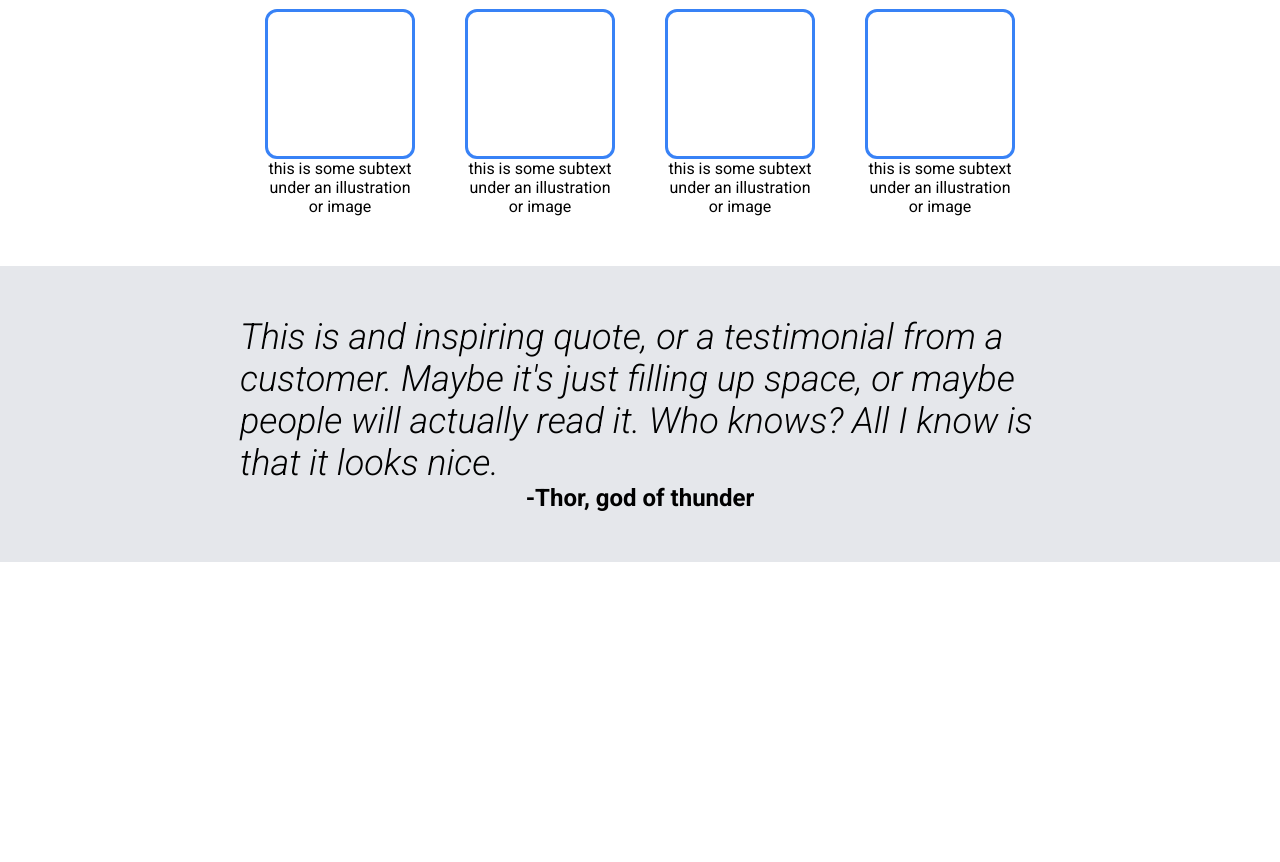
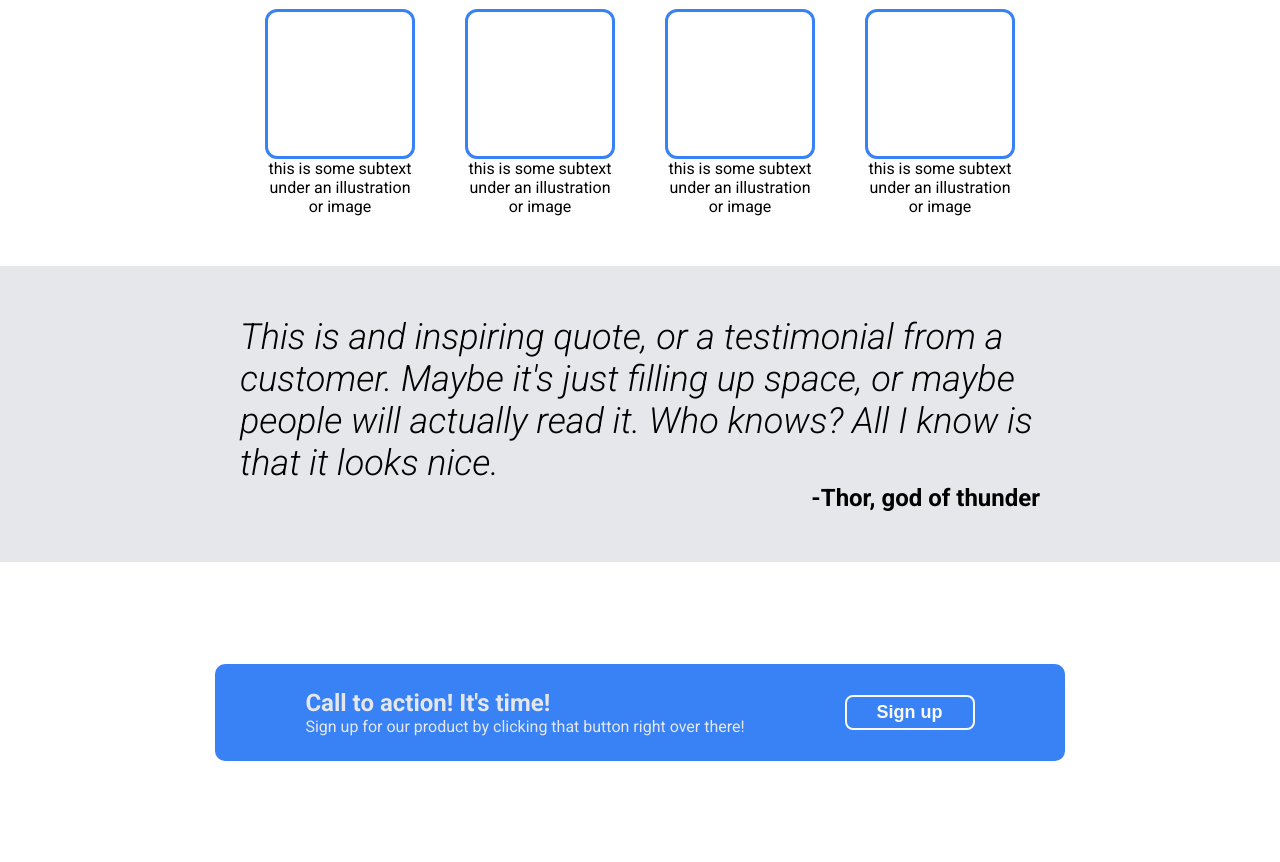
Before and after one commit to matanir0/foundations-landing-page, a plain HTML site: page index.html in a window 1280 px wide. Shown: the part 510-1372 px from the top of the page. Before the commit the page ends 1072 px from the top, so only its background shows below. Drawn offline with Linux system fonts and the light colour scheme.

Commit message:
add call to action section

```diff
--- a/index.html
+++ b/index.html
@@ -57,8 +57,22 @@
                 Maybe it's just filling up space, or maybe people will actually read it.
                 Who knows? All I know is that it looks nice.
             </p>
+            <div class="thor">
+                <h2>-Thor, god of thunder</h2>
+            </div>
         </div>
-        <h2>-Thor, god of thunder</h2>
+    </div>
+
+    <div class="cta">
+        <div class="cta-text">
+            <div class="cta-left">
+                <h2>Call to action! It's time!</h2>
+                Sign up for our product by clicking that button right over there!
+            </div>
+            <div class="cta-button">
+                <button>Sign up</button>
+            </div>
+        </div>
     </div>
 </body>
 
--- a/styles.css
+++ b/styles.css
@@ -119,3 +119,39 @@ a {
     font-weight: 300;
     width: 800px;
 }
+
+.thor {
+    display: flex;
+    justify-content: flex-end;
+}
+
+.cta {
+    display: flex;
+    flex-direction: column;
+    align-items: center;
+    justify-content: center;
+    flex-basis: 300px;
+}
+
+.cta-text {
+    padding: 25px 50px;
+    display: flex;
+    gap: 100px;
+    justify-content: center;
+    align-items: center;
+    width: 850px;
+    background-color: #3882f6;
+    border-radius: 10px;
+    color: #e5e7eb;
+}
+
+.cta-button button {
+    padding: 5px 30px;
+    background-color: #3882f6;
+    color: #f9faf8;
+    border-radius: 8px;
+    border: 2px solid #f9faf8;
+    font-size: 18px;
+    font-weight: 600;
+    gap: 50px;
+}
```
